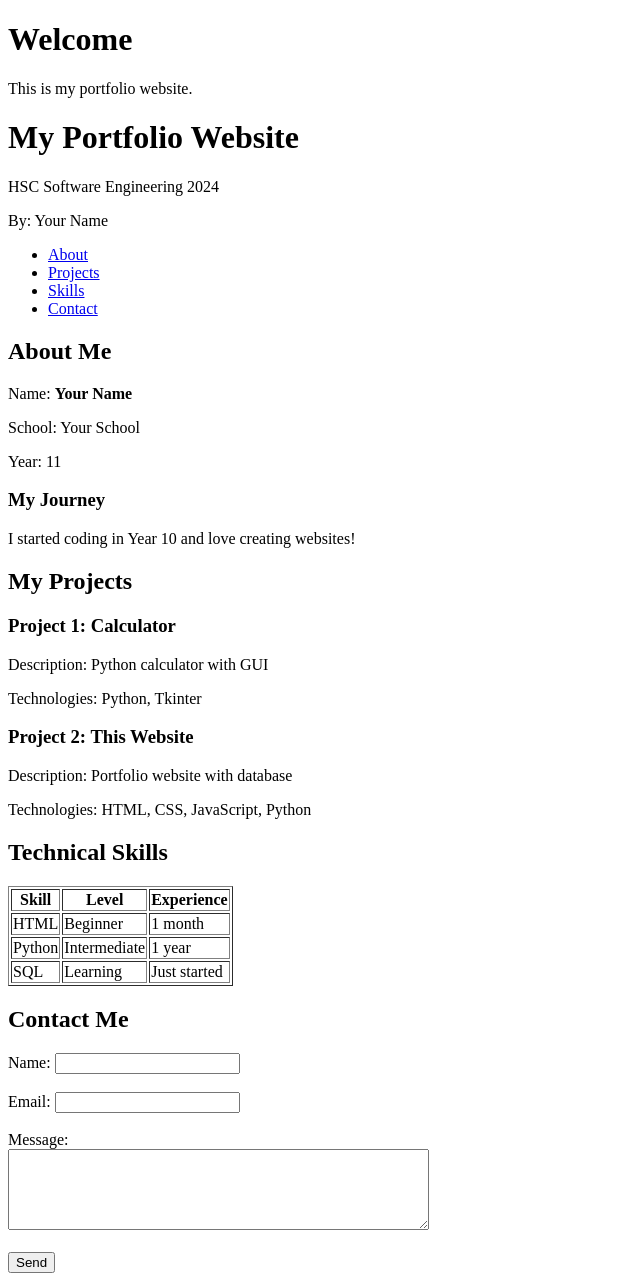
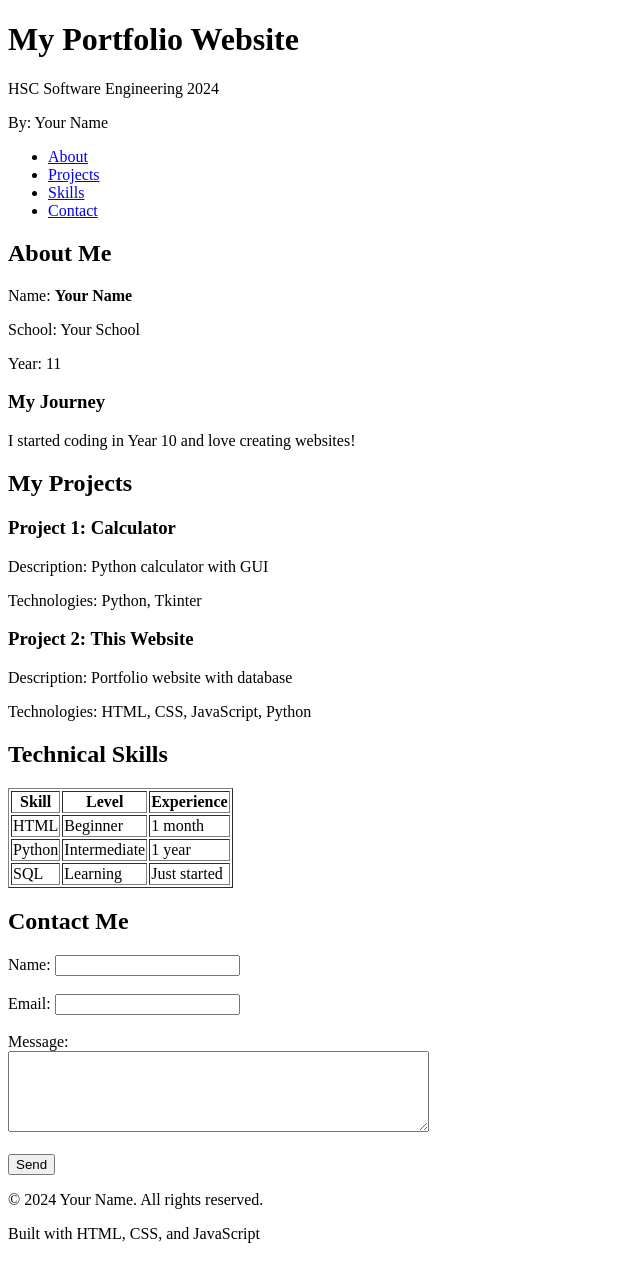
Before and after one commit to KazumaCalder/module_5, a plain HTML site: page index.html in a window 1280 px wide. Shown: the top 1276 px of the page, without its empty margins (0-640 px from the left). Drawn offline with Linux system fonts and the light colour scheme.

Commit message:
added complete code

```diff
--- a/index.html
+++ b/index.html
@@ -1,14 +1,3 @@
-<!DOCTYPE html>                              <!-- Declares this is HTML5 (latest version) -->
-<html lang="en">                             <!-- Root element, lang="en" for English -->
-<head>
-    <title>My Portfolio</title>               <!-- Shows in browser tab -->
-</head>
-<body>
-    <h1>Welcome</h1>                         <!-- Main heading -->
-    <p>This is my portfolio website.</p>     <!-- Paragraph text -->
-</body>
-</html>
-
 <!DOCTYPE html>
 <html lang="en">
 <head>
@@ -23,42 +12,32 @@
         <p>By: Your Name</p>
     </header>
 
-    <!-- Navigation menu -->
-    <nav>                                    <!-- nav tag is specifically for navigation -->
-        <ul>                                 <!-- Unordered list for menu items -->
-            <li><a href="#about">About</a></li>      <!-- Link to about section -->
-            <li><a href="#projects">Projects</a></li> <!-- Link to projects section -->
-            <li><a href="#skills">Skills</a></li>     <!-- Link to skills section -->
-            <li><a href="#contact">Contact</a></li>   <!-- Link to contact section -->
+    <nav>
+        <ul>
+            <li><a href="#about">About</a></li>
+            <li><a href="#projects">Projects</a></li>
+            <li><a href="#skills">Skills</a></li>
+            <li><a href="#contact">Contact</a></li>
         </ul>
     </nav>
-</body>
-</html>
 
-<!-- Add this after the nav, before </body> -->
-<main>                                       <!-- main tag for primary content -->
-    <!-- About Me Section -->
-    <section id="about">                     <!-- section with id for navigation -->
-        <h2>About Me</h2>                    <!-- Second-level heading -->
+    <main>
+        <section id="about">
+            <h2>About Me</h2>
             <p>Name: <strong>Your Name</strong></p>
             <p>School: Your School</p>
             <p>Year: 11</p>
-
-        <h3>My Journey</h3>                  <!-- Third-level heading -->
+            <h3>My Journey</h3>
             <p>I started coding in Year 10 and love creating websites!</p>
         </section>
-</main>
 
-<!-- Add this after the about section, still inside <main> -->
         <section id="projects">
             <h2>My Projects</h2>
-
-    <article>                                <!-- article for self-contained content -->
+            <article>
                 <h3>Project 1: Calculator</h3>
                 <p>Description: Python calculator with GUI</p>
                 <p>Technologies: Python, Tkinter</p>
             </article>
-
             <article>
                 <h3>Project 2: This Website</h3>
                 <p>Description: Portfolio website with database</p>
@@ -66,21 +45,19 @@
             </article>
         </section>
 
-<!-- Add after projects section -->
         <section id="skills">
             <h2>Technical Skills</h2>
-
-    <table border="1">                       <!-- Table with visible border -->
-        <thead>                              <!-- Table header section -->
-            <tr>                             <!-- Table row -->
-                <th>Skill</th>               <!-- Table header cell -->
+            <table border="1">
+                <thead>
+                    <tr>
+                        <th>Skill</th>
                         <th>Level</th>
                         <th>Experience</th>
                     </tr>
                 </thead>
-        <tbody>                              <!-- Table body section -->
+                <tbody>
                     <tr>
-                <td>HTML</td>                <!-- Table data cell -->
+                        <td>HTML</td>
                         <td>Beginner</td>
                         <td>1 month</td>
                     </tr>
@@ -98,26 +75,23 @@
             </table>
         </section>
 
-<!-- Add after skills section -->
         <section id="contact">
             <h2>Contact Me</h2>
-
-    <form>                                   <!-- Form container -->
-        <label for="name">Name:</label>     <!-- Label for input -->
+            <form>
+                <label for="name">Name:</label>
                 <input type="text" id="name" name="name" required><br><br>
-
                 <label for="email">Email:</label>
                 <input type="email" id="email" name="email" required><br><br>
-
                 <label for="message">Message:</label><br>
                 <textarea id="message" name="message" rows="5" cols="50"></textarea><br><br>
-
-        <button type="submit">Send</button>  <!-- Submit button -->
+                <button type="submit">Send</button>
             </form>
         </section>
+    </main>
 
-<!-- Add before </body> -->
-<footer>                                     <!-- Footer section -->
+    <footer>
         <p>&copy; 2024 Your Name. All rights reserved.</p>
         <p>Built with HTML, CSS, and JavaScript</p>
     </footer>
+</body>
+</html>
```
Lines whose indentation alone changed are shown as unchanged.
